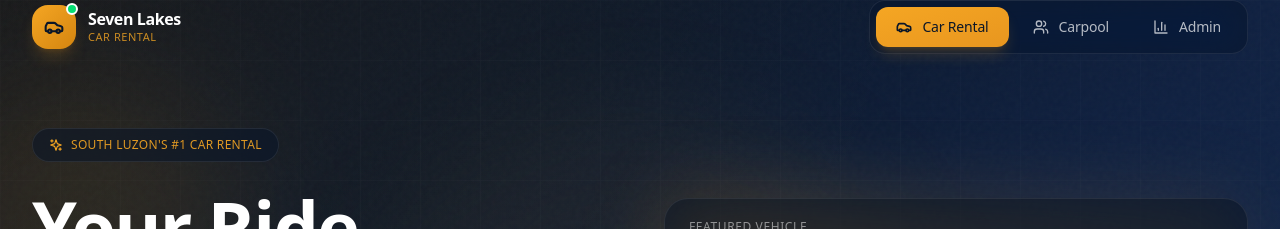
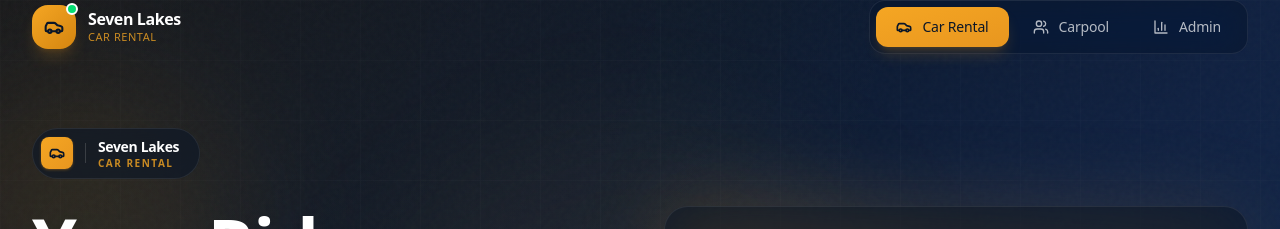
Before and after one commit to cmingming8000-svg/SLCR-S_v0.0.1, a React (Vite) app: page / in a window 1280 px wide. Shown: the top 229 px of the page. Built offline with nearby package versions, Linux system fonts and the light colour scheme.

Commit message:
task snapshot a9cf2436-1dad-42e3-8f6a-30c375b8a50c

```diff
--- a/src/App.tsx
+++ b/src/App.tsx
@@ -245,10 +245,16 @@ function HeroSection() {
         <div className="grid lg:grid-cols-2 gap-12 items-center">
           {/* Left content */}
           <div className="text-center lg:text-left">
-            {/* Badge */}
-            <div className="inline-flex items-center gap-2 glass-dark rounded-full px-4 py-2 mb-8 animate-fade-in-up">
-              <Sparkles className="w-3.5 h-3.5 text-amber-400" />
-              <span className="text-amber-400/90 text-xs font-medium tracking-wide">SOUTH LUZON'S #1 CAR RENTAL</span>
+            {/* Brand lockup */}
+            <div className="inline-flex items-center gap-3 glass-dark rounded-full pl-2 pr-5 py-2 mb-8 animate-fade-in-up">
+              <div className="w-8 h-8 bg-gradient-to-br from-amber-400 to-amber-500 rounded-lg flex items-center justify-center shadow-sm shadow-amber-500/30">
+                <Car className="w-4 h-4 text-navy-900" strokeWidth={2.5} />
+              </div>
+              <div className="h-5 w-px bg-white/15" />
+              <div className="text-left leading-tight">
+                <p className="text-white text-sm font-bold tracking-tight">Seven Lakes</p>
+                <p className="text-amber-400/80 text-[10px] font-semibold tracking-[0.15em] uppercase">Car Rental</p>
+              </div>
             </div>
 
             <h1 className="text-4xl sm:text-5xl md:text-7xl font-black text-white mb-6 leading-[0.9] tracking-tight animate-fade-in-up" style={{ animationDelay: '0.1s' }}>
```
